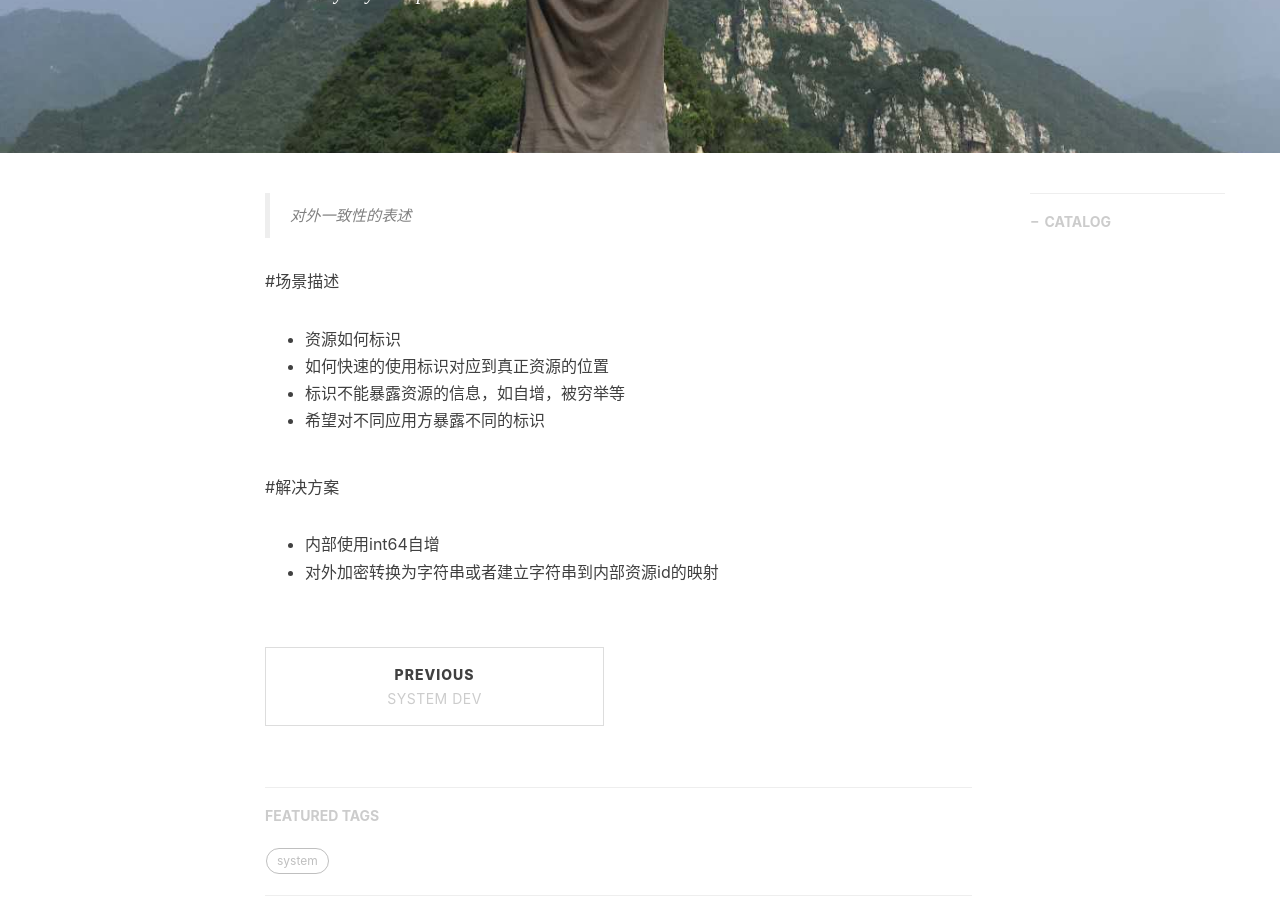
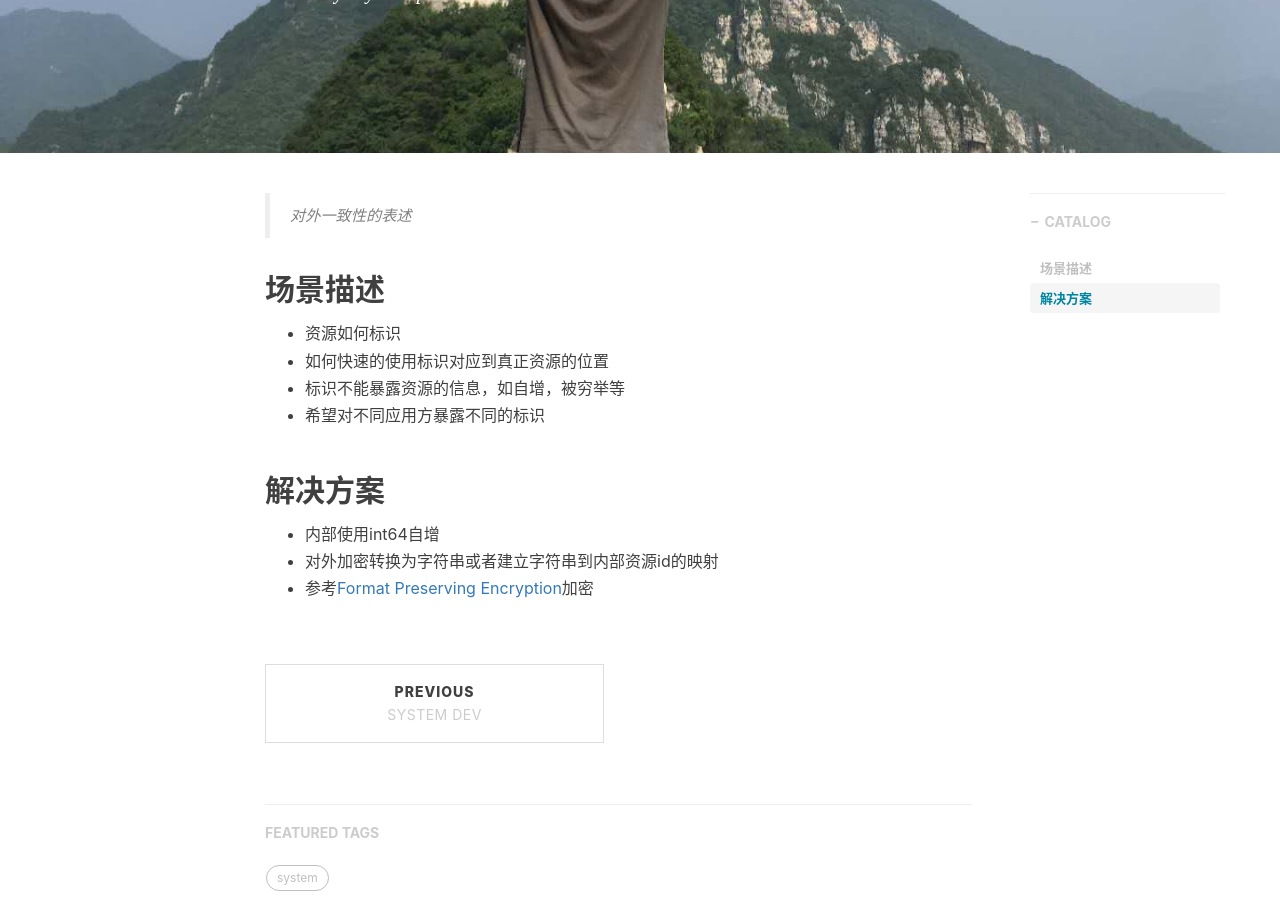
Before and after one commit to xzhangwwyu/xzhangwwyu.github.io, a Jekyll site: the page built from _posts/2019-04-28-编码.markdown, in a window 1280 px wide and 900 px high, scrolled down 370 px. Built offline with Jekyll 4.4.1, drawn with Linux system fonts in a browser that asks for light colours; nearby versions of some CDN libraries; comment, search, counter and statistics services are not loaded.

Commit message:
fix: encrypt for coding

```diff
--- a/_posts/2019-04-28-编码.markdown
+++ b/_posts/2019-04-28-编码.markdown
@@ -12,12 +12,13 @@ tags:
 
 > 对外一致性的表述
 
-#场景描述
+## 场景描述
 * 资源如何标识
 * 如何快速的使用标识对应到真正资源的位置
 * 标识不能暴露资源的信息，如自增，被穷举等
 * 希望对不同应用方暴露不同的标识
 
-#解决方案
+## 解决方案
 * 内部使用int64自增
 * 对外加密转换为字符串或者建立字符串到内部资源id的映射
+* 参考[Format Preserving Encryption](https://en.wikipedia.org/wiki/Format-preserving_encryption)加密
```
